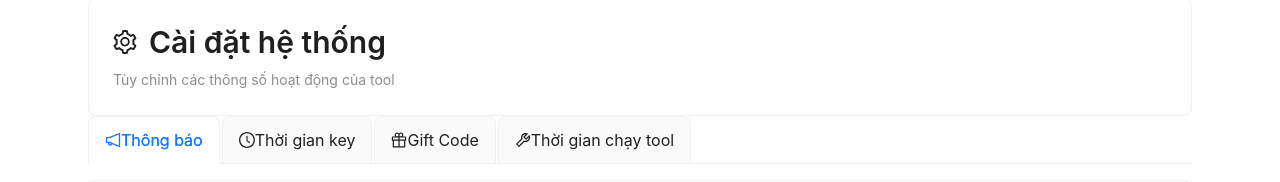
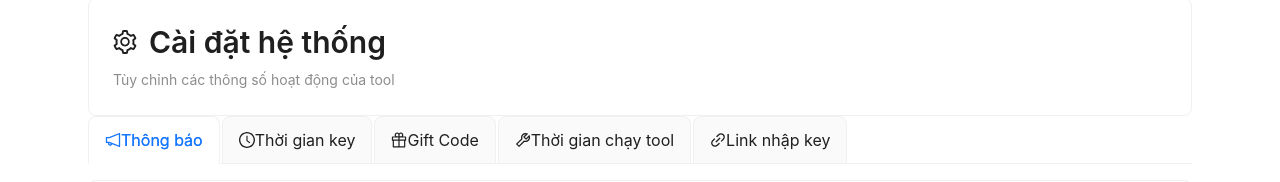
Before and after one commit to dhViet2004/Web_KeyVPN, a React (Vite) app: page /settings in a window 1280 px wide. Shown: the part 152-334 px from the top of the page. Built offline with nearby package versions, Linux system fonts and the light colour scheme; sample sign-in values are in the browser's storage.

Commit message:
update link txt

```diff
--- a/src/components/CreateKey.jsx
+++ b/src/components/CreateKey.jsx
@@ -1,6 +1,7 @@
 import { useState } from 'react'
 import { PlusOutlined, DeleteOutlined, SyncOutlined, FileTextOutlined, SearchOutlined, UserOutlined, UnorderedListOutlined } from '@ant-design/icons'
 import { Button, Input, Select, Table, Radio, Space, Typography, Divider, Form, Tabs, Modal, App } from 'antd'
+import { useSettings } from '../hooks/useSettings'
 
 const { Title } = Typography
 const { Option } = Select
@@ -42,6 +43,7 @@ const mockKeys = Array.from({ length: 8 }, (_, i) => ({
 
 const CreateKey = () => {
   const { message: messageApi } = App.useApp()
+  const { settings } = useSettings()
   const [keys, setKeys] = useState(mockKeys)
   const [activeGroup, setActiveGroup] = useState('FBX')
   const [days, setDays] = useState(30)
@@ -113,7 +115,8 @@ const CreateKey = () => {
 
     // Xuất file txt
     const fileName = `${prefix}${customDays || time}ngay.txt`
-    const content = newKeys.map(k => `${k.code} | http://yourdomain.com/nhap-key`).join('\n')
+    const linkTemplate = settings.keyExport?.linkTemplate || 'link nhập key:'
+    const content = newKeys.map(k => `${k.code} | ${linkTemplate}`).join('\n')
     const blob = new Blob([content], { type: 'text/plain' })
     const link = document.createElement('a')
     link.href = URL.createObjectURL(blob)
@@ -259,7 +262,8 @@ const CreateKey = () => {
     }
 
     const fileName = `${activeGroup}${customDays || days}ngay.txt`
-    const content = selectedKeys.map(k => `${k.code} | http://yourdomain.com/nhap-key`).join('\n')
+    const linkTemplate = settings.keyExport?.linkTemplate || 'link nhập key:'
+    const content = selectedKeys.map(k => `${k.code} | ${linkTemplate}`).join('\n')
     const blob = new Blob([content], { type: 'text/plain' })
     const link = document.createElement('a')
     link.href = URL.createObjectURL(blob)
--- a/src/components/Settings.jsx
+++ b/src/components/Settings.jsx
@@ -7,7 +7,8 @@ import {
   ToolOutlined,
   SaveOutlined,
   ReloadOutlined,
-  EyeOutlined
+  EyeOutlined,
+  LinkOutlined
 } from '@ant-design/icons'
 import { useSettings } from '../hooks/useSettings'
 
@@ -62,6 +63,13 @@ function Settings() {
   const updateToolRuntime = (updates) => {
     updateSettings({
       toolRuntime: { ...settings.toolRuntime, ...updates }
+    })
+  }
+
+  // Update key export
+  const updateKeyExport = (updates) => {
+    updateSettings({
+      keyExport: { ...settings.keyExport, ...updates }
     })
   }
 
@@ -347,6 +355,49 @@ function Settings() {
             </Form>
           </Card>
         </TabPane>
+
+        {/* Tab Link nhập key */}
+        <TabPane
+          tab={
+            <span>
+              <LinkOutlined />
+              Link nhập key
+            </span>
+          }
+          key="5"
+        >
+          <Card title="Cài đặt link nhập key">
+            <Form layout="vertical">
+              <Space direction="vertical" size="large" className="w-full">
+                <Form.Item
+                  label="Template link khi xuất file TXT"
+                  help="Định dạng sẽ xuất hiện sau mã key khi xuất file TXT. Ví dụ: FBX-ABC123 | [nội dung này]"
+                >
+                  <Input
+                    value={settings.keyExport?.linkTemplate || 'link nhập key:'}
+                    onChange={(e) => updateKeyExport({ linkTemplate: e.target.value })}
+                    placeholder="link nhập key:"
+                    size="large"
+                  />
+                </Form.Item>
+
+                <div className="bg-blue-50 p-4 rounded-lg border border-blue-200">
+                  <div className="flex items-start gap-3">
+                    <EyeOutlined className="text-blue-500 mt-1" />
+                    <div>
+                      <h4 className="text-blue-700 font-semibold mb-2">Xem trước định dạng xuất file:</h4>
+                      <div className="bg-white p-3 rounded border font-mono text-sm">
+                        FBX-ABC123456 | {settings.keyExport?.linkTemplate || 'link nhập key:'}
+                        <br />
+                        THX-DEF789012 | {settings.keyExport?.linkTemplate || 'link nhập key:'}
+                      </div>
+                    </div>
+                  </div>
+                </div>
+              </Space>
+            </Form>
+          </Card>
+        </TabPane>
       </Tabs>
 
       {/* Action Buttons */}
--- a/src/contexts/SettingsContext.jsx
+++ b/src/contexts/SettingsContext.jsx
@@ -21,6 +21,9 @@ const getDefaultSettings = () => ({
   toolRuntime: {
     interval: 64,
     accountTarget: 50
+  },
+  keyExport: {
+    linkTemplate: 'link nhập key:'
   }
 })
 
```
